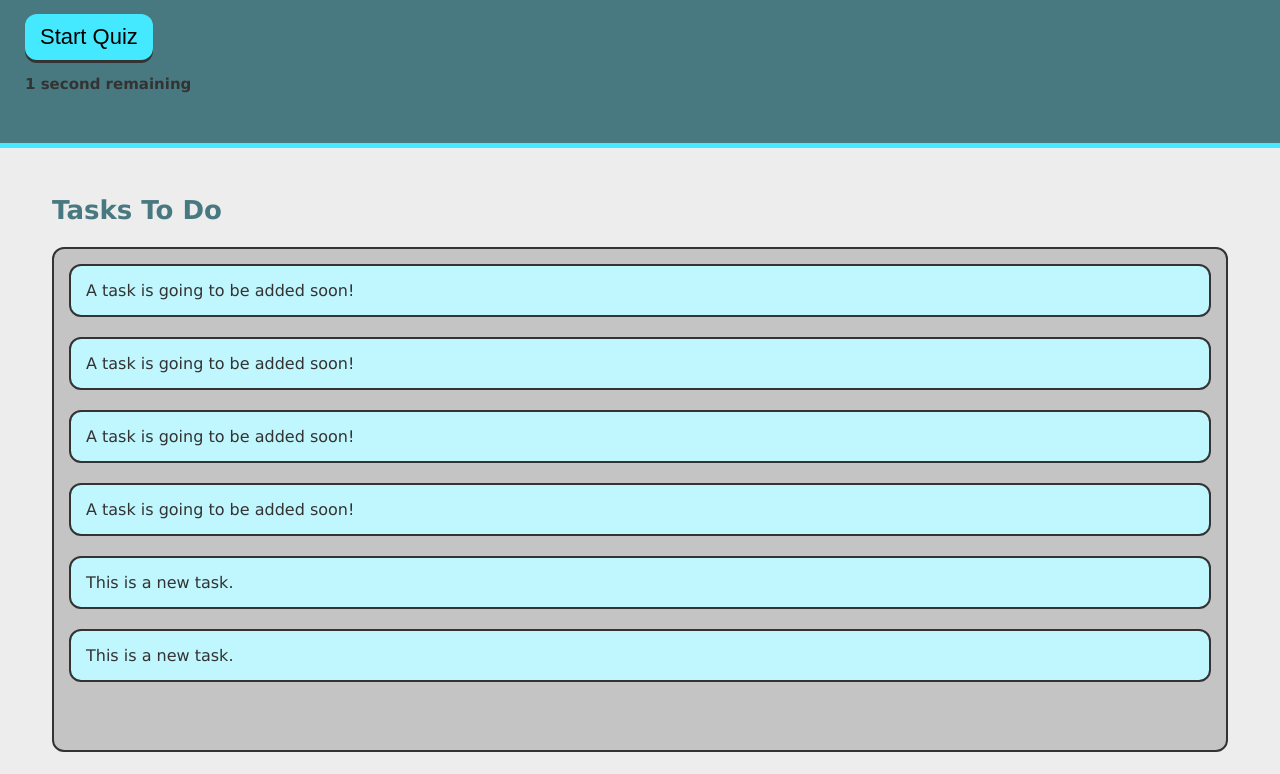
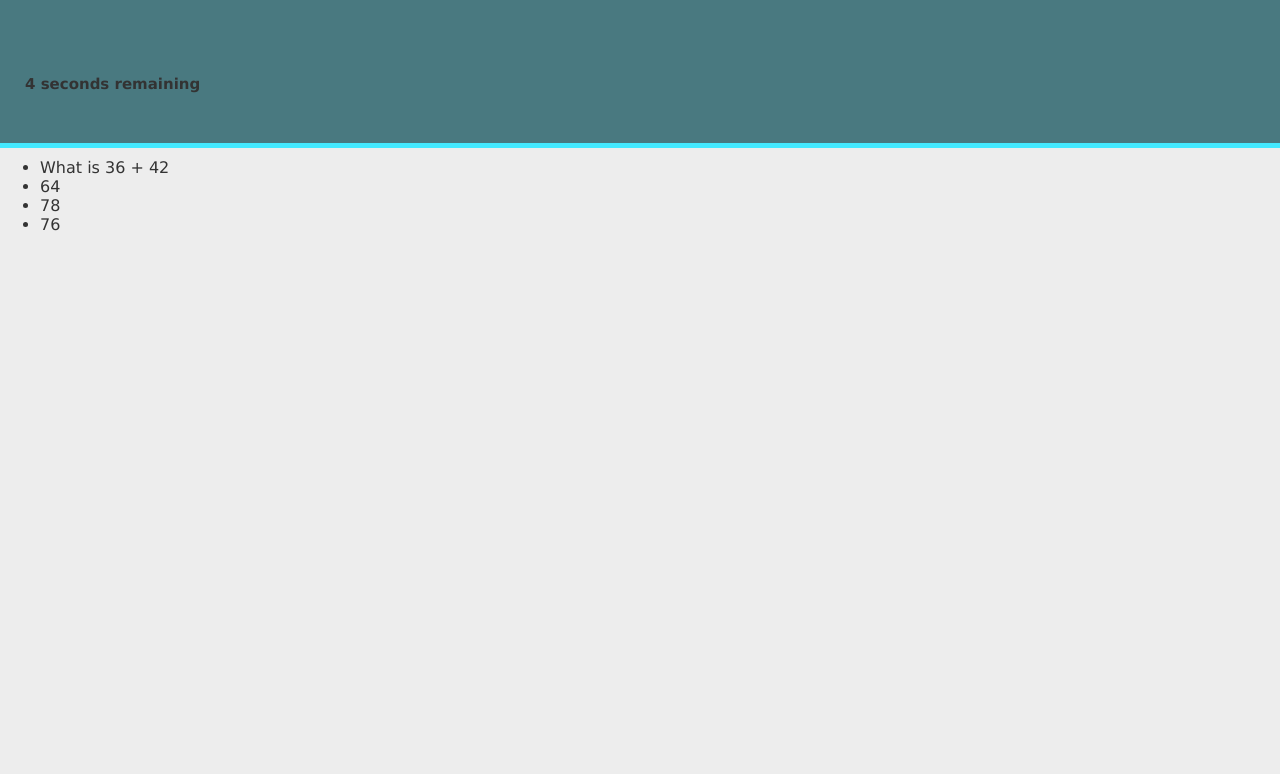
Before and after one commit to martaniz/Code-Quiz-Web-APIs, a plain HTML site: page index.html in a window 1280 px wide. Both pictures are taken after a click on the button "Start Quiz". Shown: the part 115-889 px from the top of the page. After the commit the page ends 800 px from the top, so only its background shows below. Drawn offline with Linux system fonts and the light colour scheme.

Commit message:
added questions, functions, starte gaem, end game etc. with help of ta

```diff
--- a/assets/js/script.js
+++ b/assets/js/script.js
@@ -1,26 +1,159 @@
+// // Creating and using arrays and objects
+// // Creating and using functions
+// // Using events (eg. load event)
+// // Adding user input such as radio buttons
+// // Using for loops to repeat code
+// // Using if statements to test conditions
+
+// var pos = 0;
+// var correct = 0;
+// var test, test_status, question, choice, choices, chA, chB, chC;
+
+// // this is a multidimensional array with 4 inner array elements with 5 elements inside them
+var questions = [
+  {
+      question: "What is 36 + 42",
+      a: "64",
+      b: "78",
+      c: "76",
+      answer: "B"
+    },
+  {
+      question: "What is 7 x 4?",
+      a: "21",
+      b: "27",
+      c: "28",
+      answer: "C"
+    },
+  {
+      question: "What is 16 / 4?",
+      a: "4",
+      b: "6",
+      c: "3",
+      answer: "A"
+    },
+  {
+      question: "What is 8 x 12?",
+      a: "88",
+      b: "112",
+      c: "96",
+      answer: "C"
+    }
+  ];
+
+//   function get(x){
+//     return document.getElementById(x);
+//   }
+
+//   // this function renders a question for display on the page
+// function renderQuestion(){
+//   test = get("test");
+//   if(pos >= questions.length){
+//     test.innerHTML = "<h2>You got "+correct+" of "+questions.length+" questions correct</h2>";
+//     get("test_status").innerHTML = "Test completed";
+//     // resets the variable to allow users to restart the test
+//     pos = 0;
+//     correct = 0;
+//     // stops rest of renderQuestion function running when test is completed
+//     return false;
+//   }
+//   get("test_status").innerHTML = "Question "+(pos+1)+" of "+questions.length;
+
+//   question = questions[pos].question;
+//   chA = questions[pos].a;
+//   chB = questions[pos].b;
+//   chC = questions[pos].c;
+//   // display the question
+//   test.innerHTML = "<h3>"+question+"</h3>";
+//   // display the answer options
+//   // the += appends to the data we started on the line above
+//   test.innerHTML += "<label> <input type='radio' name='choices' value='A'> "+chA+"</label><br>";
+//   test.innerHTML += "<label> <input type='radio' name='choices' value='B'> "+chB+"</label><br>";
+//   test.innerHTML += "<label> <input type='radio' name='choices' value='C'> "+chC+"</label><br><br>";
+//   test.innerHTML += "<button onclick='checkAnswer()'>Submit Answer</button>";
+// }
+
+// function checkAnswer(){
+//   // use getElementsByName because we have an array which it will loop through
+//   choices = document.getElementsByName("choices");
+//   for(var i=0; i<choices.length; i++){
+//     if(choices[i].checked){
+//       choice = choices[i].value;
+//     }
+//   }
+//   // checks if answer matches the correct choice
+//   if(choice == questions[pos].answer){
+//     //each time there is a correct answer this value increases
+//     correct++;
+//   }
+//   // changes position of which character user is on
+//   pos++;
+//   // then the renderQuestion function runs again to go to next question
+//   renderQuestion();
+// }
+
+// // Add event listener to call renderQuestion on page load event
+// window.addEventListener("load", renderQuestion);
+
+
+//
+
 //so we have a button, now lets add the timer.
 //timer added from our exercise in week 4
+var questionNum = 0;
 var timerEl = document.getElementById('countdown');
 var mainEl = document.getElementById('main');
 var startBtn = document.getElementById('save-task');
-
-
-
-
-
-
-
-
-
-
+var answerA = document.getElementById("a")
+var question = document.getElementById("question")
+var questionBlock = document.getElementById("questions")
 
 var message =
   'Game Over';
 var words = message.split(' ');
 
+function startQuiz() {
+  document.getElementById("save-task").style.visibility ="hidden";
+  questionBlock.style.visibility="visible"
+  countdown();
+  renderQuestions();
+  // make whatever text disappear
+  // start timer
+  // render the first question and answers in the question div
+}
+
+function renderQuestions() {
+  if (questionNum >3) {
+    endQuiz();
+  } else {
+console.log(questions[questionNum])
+
+    document.getElementById("question").textContent = questions[questionNum].question
+    answerA.textContent = questions[questionNum].a
+    document.getElementById("b").textContent = questions[questionNum].b
+    document.getElementById("c").textContent = questions[questionNum].c
+    answerA.onclick = checkAnswer
+
+  }
+}
+
+function checkAnswer(){
+  console.log("answer was checked")
+  questionNum++
+  renderQuestions()
+}
+function endQuiz(){
+  questionBlock.style.visibility="hidden"
+  console.log("quize has ended");
+  }
+
+
+// another function that evaluates the question number
+// check if questionNum is > the number of questions if it is then end the quiz
+
 // Timer that counts down from 5
 function countdown() {
-  var timeLeft = 2;
+  var timeLeft = 5;
 
   // Use the `setInterval()` method to call a function to be executed every 1000 milliseconds
   var timeInterval = setInterval(function() {
@@ -40,10 +173,14 @@ function countdown() {
       // Use `clearInterval()` to stop the timer
       clearInterval(timeInterval);
       // Call the `displayMessage()` function
-      displayMessage();
+      // displayMessage();
+      endQuiz();
     }
   }, 1000);
 }
+
+
+
 
 // Displays the message one word at a time
 function displayMessage() {
@@ -58,29 +195,11 @@ function displayMessage() {
       wordCount++;
     }
   }, 300);
-}var buttonEl = document.querySelector("#save-task");
-var tasksToDoEl = document.querySelector("#tasks-to-do");
+}
 
-var createTaskHandler = function() {
-  var listItemEl = document.createElement("li");
-  listItemEl.className = "task-item";
-  listItemEl.textContent = "This is a new task.";
-  tasksToDoEl.appendChild(listItemEl);
-};
 
-buttonEl.addEventListener("click", createTaskHandler);
 
-startBtn.onclick = countdown;
 
-//add click of a button, creat task handler , event lstener
-var buttonEl = document.querySelector("#save-task");
-var tasksToDoEl = document.querySelector("#tasks-to-do");
 
-var createTaskHandler = function() {
-  var listItemEl = document.createElement("li");
-  listItemEl.className = "task-item";
-  listItemEl.textContent = "This is a new task.";
-  tasksToDoEl.appendChild(listItemEl);
-};
-//event listener
-buttonEl.addEventListener("click", createTaskHandler);
+
+startBtn.onclick = startQuiz;
--- a/index.html
+++ b/index.html
@@ -20,28 +20,21 @@
 
 
 
-
     </div>
  </header>
+  <div id="questions" style="visibility: hidden;">
+    <ul>
+      <li id="question"></li>
+      <li id="a"></li>
+      <li id="b"></li>
+      <li id="c"></li>
+    </ul>
+
+  </div>
 
 
- <main class="page-content">
-  <section class="task-list-wrapper">
-    <h2 class="list-title">Tasks To Do</h2>
-    <ul class="task-list" id="tasks-to-do">
-      <li class="task-item">A task is going to be added soon!</li>
-      <li class="task-item">A task is going to be added soon!</li>
-      <li class="task-item">A task is going to be added soon!</li>
-      <li class="task-item">A task is going to be added soon!</li>
 
-    </ul>
-  </section>
-</main>
-
-
-  <script src="/assets/js/script.js">
-  var questionlistE1 = document.createE1ement("li");
-  </script>
+  <script src="/assets/js/script.js"></script>
 </body>
 
 </html>
```
